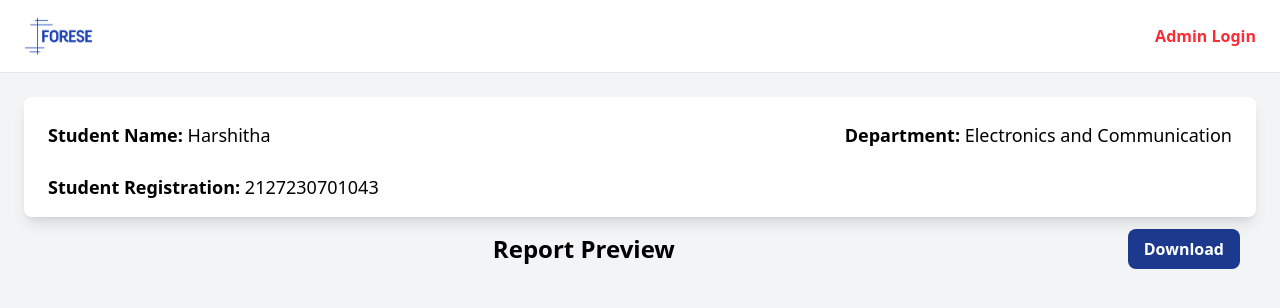
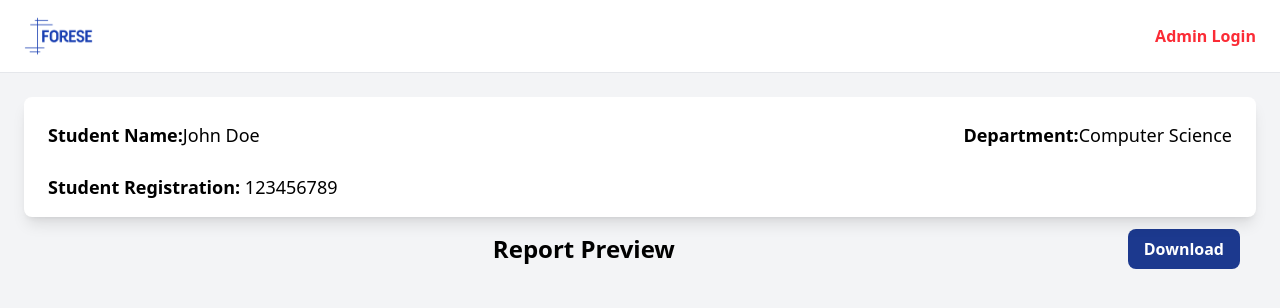
Before and after one commit to mubashir-73/report_generation-, a React (Vite) app: page /admin in a window 1280 px wide. Shown: the top 308 px of the page. Built offline with nearby package versions, Linux system fonts and the light colour scheme.

Commit message:
Add props to the component

```diff
--- a/src/components/reportcard.jsx
+++ b/src/components/reportcard.jsx
@@ -1,22 +1,31 @@
-export default function ReportCard() {
+import PropTypes from "prop-types";
+export default function ReportCard(props) {
   return (
     <div className="w-full  h-30 max-w-10xl bg-white p-6 rounded-lg shadow-lg relative">
       {/* Student Info */}
       <div className="flex justify-between px-0">
         <div className=" flex  flex-col text-lg gap-6">
           <p>
-            <strong>Student Name:</strong> Harshitha
+            <strong>Student Name:</strong>
+            {props.studentName}
           </p>
           <p>
-            <strong>Student Registration:</strong> 2127230701043
+            <strong>Student Registration:</strong> {props.studentRegNo}
           </p>
         </div>
         <div className="text-lg ">
           <p>
-            <strong>Department:</strong> Electronics and Communication
+            <strong>Department:</strong>
+            {props.department}
           </p>
         </div>
       </div>
     </div>
   );
 }
+
+ReportCard.propTypes = {
+  studentName: PropTypes.string.isRequired,
+  studentRegNo: PropTypes.string.isRequired,
+  department: PropTypes.string.isRequired,
+};
--- a/src/components/reportpage.jsx
+++ b/src/components/reportpage.jsx
@@ -4,7 +4,11 @@ export default function ReportPage() {
   return (
     <>
       <div className="w-full h-screen p-6 bg-gray-100">
-        <ReportCard />
+        <ReportCard
+          studentName="John Doe"
+          studentRegNo="123456789"
+          department="Computer Science"
+        />
         <div className="flex justify-between items-center p-3 px-4">
           <h2 className="text-2xl font-bold text-center flex-1">
             Report Preview
```
